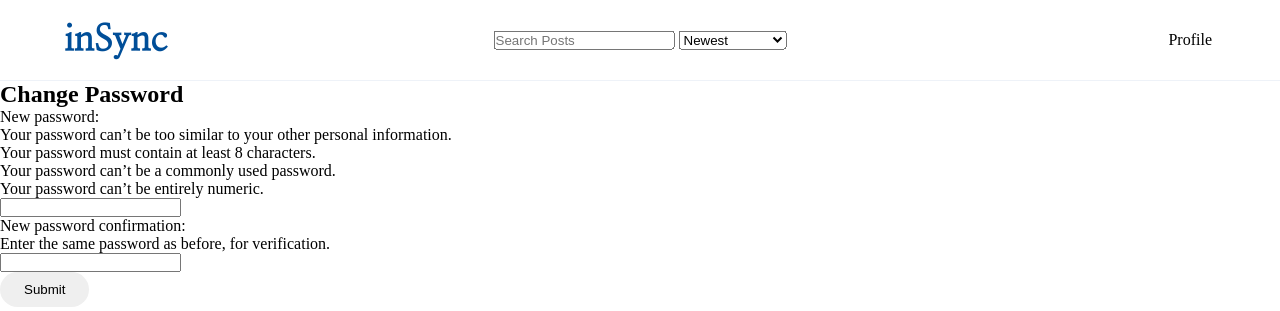
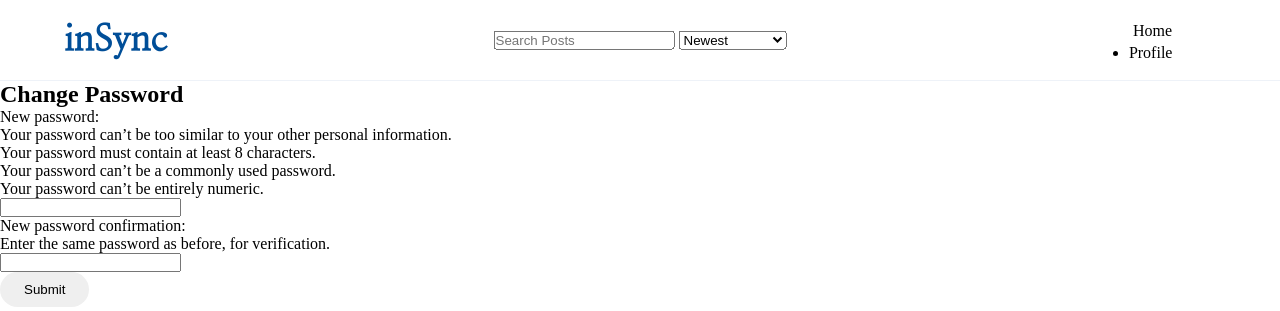
Before and after one commit to 582-41W-VA/InSync, a Django app: page /account/ in a window 1280 px wide. Shown: the top 311 px of the page. Run offline with Django 5.2, Linux system fonts and the light colour scheme; the visitor is signed in with stand-in values (Sample User, id 1); some web fonts are replaced.

Commit message:
fixed base template header

```diff
--- a/insync_platform/templates/base.html
+++ b/insync_platform/templates/base.html
@@ -13,17 +13,19 @@
 <body>
     <header>
         <div class="container">
-            <div class="menu-icon img"></div>
-
             <a class="logo" href="{% url 'posts:home' %}">
                 <h2>inSync</h2>
             </a>
             {% if request.path != '/account/login/' and request.path != '/account/signup/' %}
             {% include "components/main_search.html" %}
             {% endif %}
+            <div class="holder">
+                <div class="menu-icon img"></div>
                 <nav>
-                <ul class="nav-links">
-
+                    <ul class="home-icon">
+                        <li><a href="{% url 'posts:home' %}">Home</a></li>
+                    </ul>
+                </nav>
                 {% if request.user.is_authenticated %}
                 <ul class="profile">
                 {% if user.profile.profile_image %}
@@ -32,18 +34,14 @@
                     <li><a href="{% url 'account:profile_overview'%}">Profile</a></li>
                 </ul>
                 {% else %}
-                    <ul class="home-icon">
-                        <li><a   href="{% url 'posts:home' %}">Home</a></li>
-                    </ul>
                 <ul class="logs">
                     <li><a href="{% url 'account:signup' %}">Signup</a></li>
                     <span>/</span>
                     <li><a href="{% url 'account:login' %}">Login</a></li>
                 </ul>
                 {% endif %}
-                </ul>
+            </div>
 
-            </nav>
         </div>
     </header>
 
```
Lines whose indentation alone changed are shown as unchanged.
